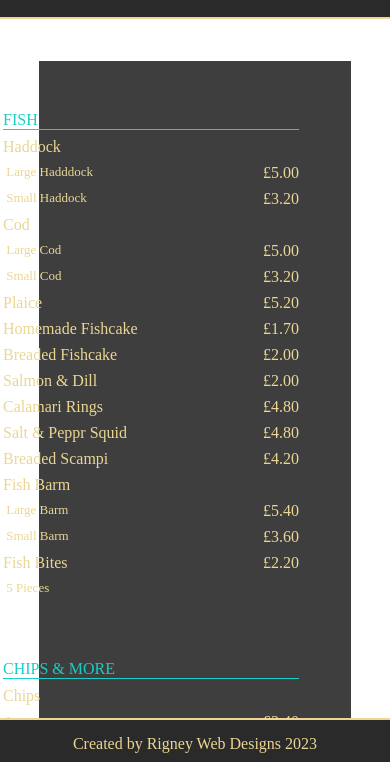
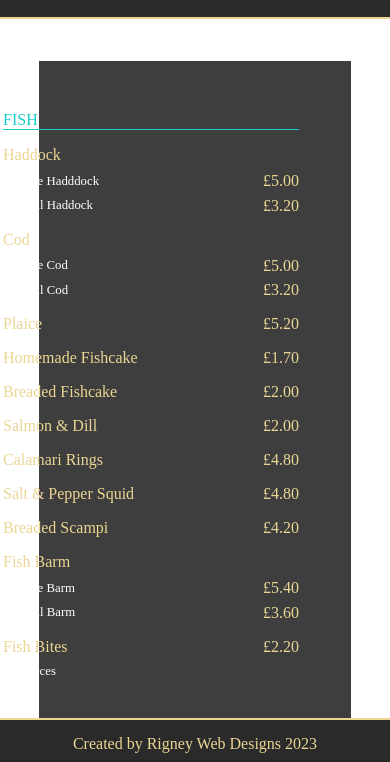
Before and after one commit to KramYengir/restaurant-page, a website built with webpack: page src/template.html in a window 390 px wide. Both pictures are taken after a click on the link "MENU". Shown: the part 76-838 px from the top of the page. Built offline with nearby package versions, Linux system fonts and the light colour scheme; a web font is replaced by a local one.

Commit message:
adjust menu option distinction and spacing

```diff
--- a/src/modules/menu.js
+++ b/src/modules/menu.js
@@ -3,37 +3,37 @@ import '../styles/menu.scss';
 const menuiteams = {
     fish:{
         'haddock': '',
-        'large hadddock': '5.00',
-        'small haddock': '3.20',
+        '- large hadddock': '5.00',
+        '- small haddock': '3.20',
         'cod': '',
-        'large cod': '5.00',
-        'small cod': '3.20',
+        '- large cod': '5.00',
+        '- small cod': '3.20',
         'plaice': '5.20',
         'homemade fishcake': '1.70',
         'breaded fishcake': '2.00',
         'salmon & dill': '2.00',
         'calamari rings': '4.80',
-        'salt & peppr squid': '4.80',
+        'salt & pepper squid': '4.80',
         'breaded scampi': '4.20',
         'fish barm': '',
-        'large barm': '5.40',
-        'small barm': '3.60',
+        '- large barm': '5.40',
+        '- small barm': '3.60',
         'fish bites': '2.20',
-        '5 pieces': '',
+        '- 5 pieces': '',
 
     },
     'chips & more':{
         'chips': '',
-        'large': '3.40',
-        'regular': '2.30',
-        'small': '1.95',
-        'cheesy chips add £1': '',
+        '- large': '3.40',
+        '- regular': '2.30',
+        '- small': '1.95',
+        '- cheesy chips add £1': '',
         'chip barm': '2.50',
         'scallops': '2.30',
-        'or 50p each': '',
+        '- or 50p each': '',
         'sausage': '',
-        'small sausage': '0.90',
-        'large sausage': '1.80',
+        '- small sausage': '0.90',
+        '- large sausage': '1.80',
     },
     'original holland pies':{
         'meat': '2.20',
@@ -50,36 +50,52 @@ const menuiteams = {
         '- minced steak & onion': '3.20',
     },
     'sides & sauces':{
-        'peas':'',
-        'small peas':'1.10',
-        'large peas':'1.40',
-        'gravy':'',
-        'small gravy':'1.10',
-        'large gravy':'1.40',
-        'spicy curry':'',
-        'small spicy curry':'1.10',
-        'large spicy curry':'1.40',
-        'fruity curry':'',
-        'small fruity curry':'1.10',
-        'large fruity curry':'1.40',
-        'beans':'',
-        'small beans':'1.10',
-        'large beans':'1.40',
+        'peas / gravy / spicy curry / fruity curry / beans':'',
+        '- small':'1.10',
+        '- large':'1.40',
         'rice': '2.50',
+    },
+    'chicken':{
+        'chicken breast': '4.50',
+        '100% chicken fillet burger': '3.50',
+        'chicken nuggets': '3.80',
+        '- portion of 8 or 50p each': '',
+    },
+    'extras':{
+        'chicken curry': '5.20',
+        'chilli con carne': '5.20',
+        '- both served with rice/chips or half/half':'',
+        '':'',
+        'half rice / half chips & curry': '3.20',
+        'sausage dinner':'5.80',
+        '- sausage, chips, peas and gravy':'',
+        'pie dinner': '6.20',
+        '- any pie, chips, peas and gravy':'',
+        'haggis': '3.00',
+        'black pudding': '3.00',
+        'minted pea fritters': '2.00',
+        'spam fritters': '2.00',
+        'haggis': '3.00',
+        '- 4 in a portion': '',
+
     }
 }
 
 const helper = (()=>{
     const isSizeOrOption = (value)=>{
 
-        let numRegex = /\d/;
+        /* let numRegex = /\d/;
 
         if(value.includes('large') || value.includes('small')
-            || value.includes('regular') || numRegex.test(value))
+            || value.includes('regular') || (numRegex.test(value) && !(value.includes('%'))))
         {
             return true;
         }
+        else return false; */
+
+        if(value.includes('-')) return true;
         else return false;
+
     }
 
     const isEmptyPrice = (price)=>{
@@ -123,7 +139,8 @@ const buildMenu = (()=>{
             let itemName = document.createElement('div');
             //check if the item is an item or an option/size
             if(helper.isSizeOrOption(item)){
-                itemName.classList.add('menu-option');
+                itemDiv.classList.add('item-option')
+                itemName.classList.add('item-option-text');
             }
             itemName.classList.add('menu-item-name');
             itemName.innerText = item;
--- a/src/styles/menu.scss
+++ b/src/styles/menu.scss
@@ -37,9 +37,18 @@ $item-price-color: $gold-color;;
     margin: 0.5rem;
 }
 
+.menu-item ~ div:not(.menu-option){
+    color: red;
+}
+
 .menu-item{
     display: flex;
     justify-content: space-between;
+    align-items: center;
+}
+
+.menu-item:not(.item-option){
+    margin-top: 1rem;
 }
 
 .menu-item-name{
@@ -47,13 +56,17 @@ $item-price-color: $gold-color;;
     text-transform: capitalize;
 }
 
-
-.menu-option{
-    color: $gold-color;
-    font-size: small;
+.item-option{
+    margin-top: 0;
+    margin-bottom: 0.4rem;
 }
 
-.menu-option::before{
+.item-option-text{
+    color: white;
+    font-size: 0.8rem;
+}
+
+.item-option-text::before{
     content: ' ';
     white-space: pre;
 }
```
